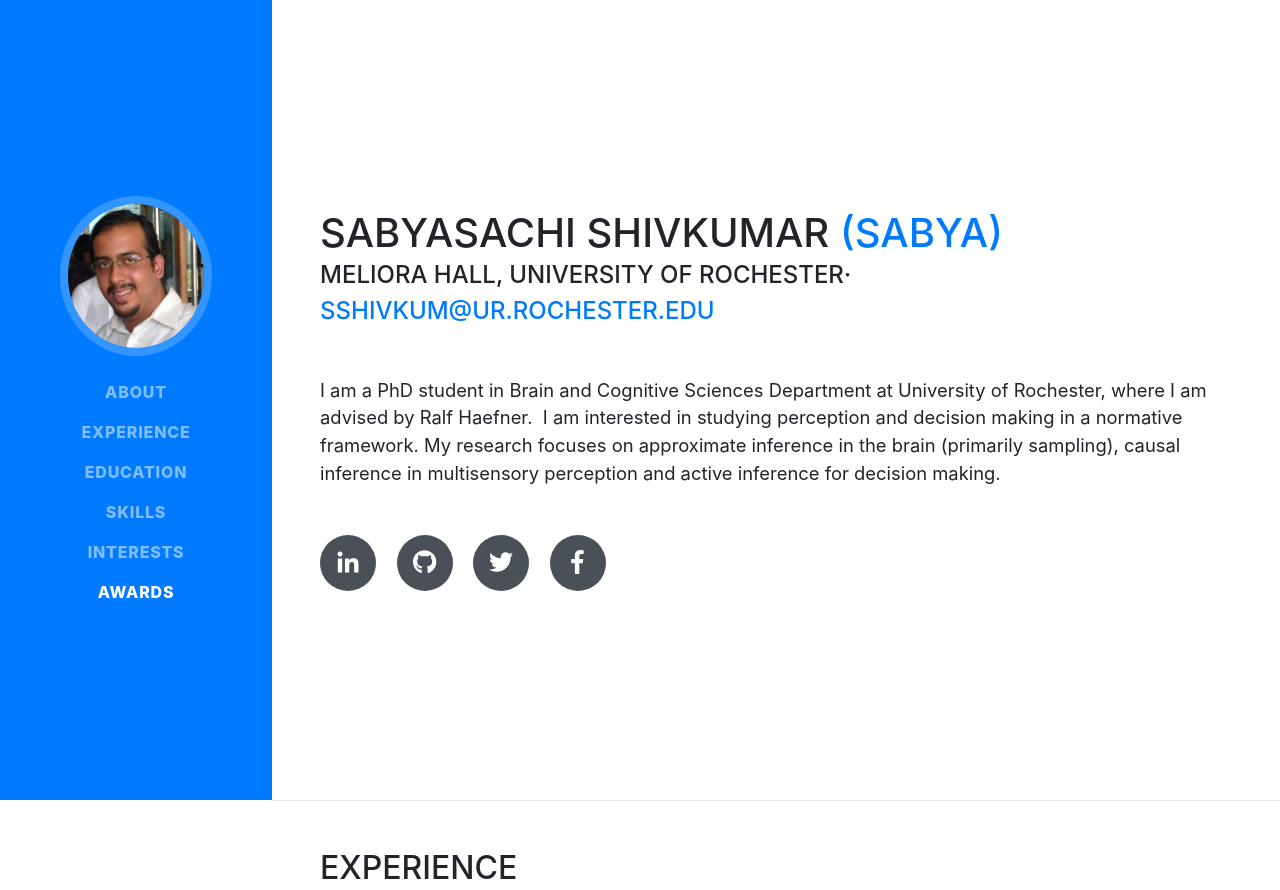
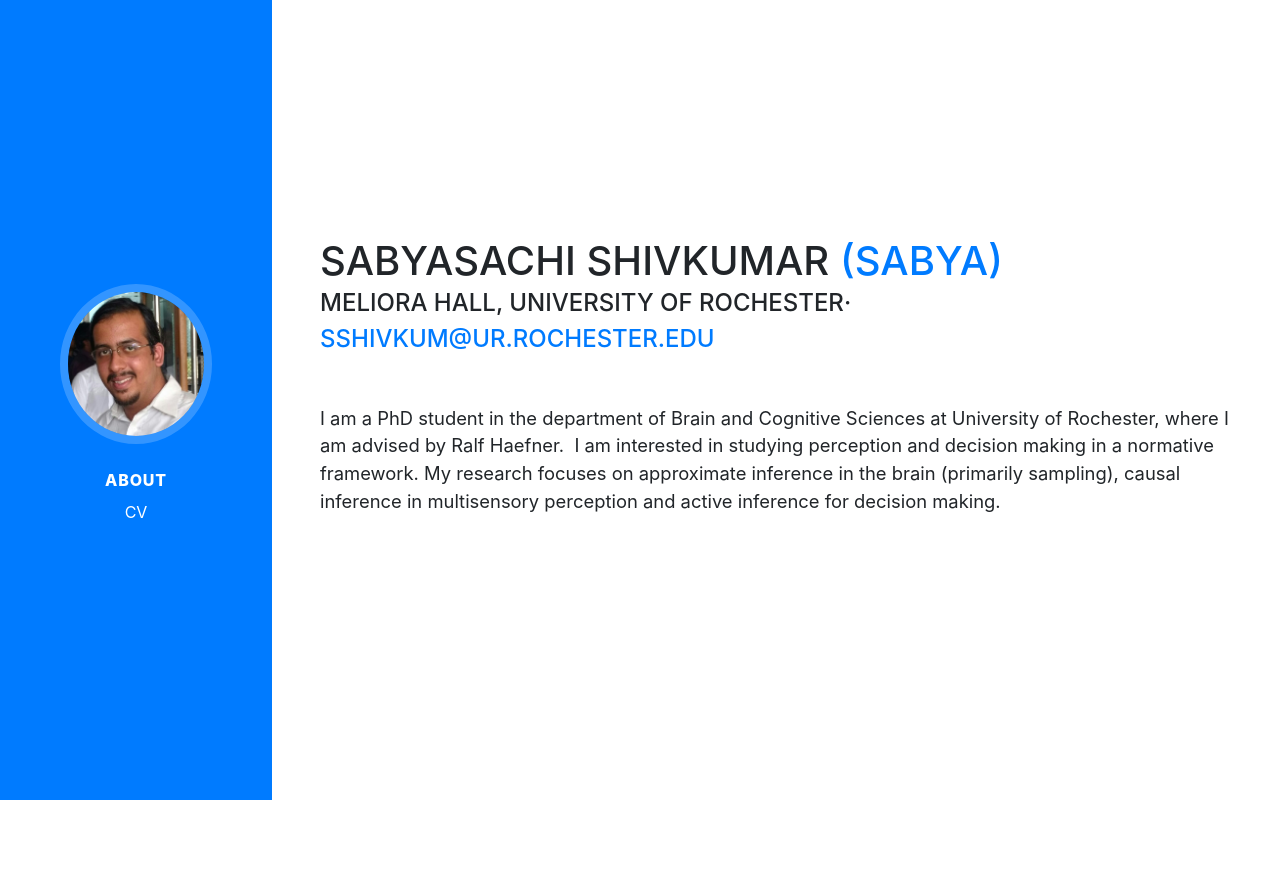
Before and after one commit to manga-sab/manga-sab.github.io, a website with bundled scripts: page index.html in a window 1280 px wide. Shown: the top 890 px of the page. After the commit the page ends 800 px from the top, so only its background shows below. Built offline with nearby package versions, Linux system fonts and the light colour scheme; a web font is replaced by a local one.

Commit message:
Linking CV

```diff
--- a/css/resume.css
+++ b/css/resume.css
@@ -176,7 +176,7 @@ section.resume-section .resume-item .resume-date {
 }
 
 .bg-primary {
-  background-color: #BD5D38 !important;
+  background-color: #FFFFFF !important;
 }
 
 .text-primary {
@@ -184,9 +184,9 @@ section.resume-section .resume-item .resume-date {
 }
 
 a {
-  color: #BD5D38;
+  color: #FFFFFF;
 }
 
 a:hover, a:focus, a:active {
-  color: #824027;
+  color: #000000;
 }
--- a/index.html
+++ b/index.html
@@ -8,7 +8,7 @@
     <meta name="description" content="">
     <meta name="author" content="">
 
-    <title>Resume - Start Bootstrap Theme</title>
+    <title>Sabyasachi Shivkumar</title>
 
     <!-- Bootstrap core CSS -->
     <link href="vendor/bootstrap/css/bootstrap.min.css" rel="stylesheet">
@@ -41,20 +41,9 @@
             <a class="nav-link js-scroll-trigger" href="#about">About</a>
           </li>
           <li class="nav-item">
-            <a class="nav-link js-scroll-trigger" href="#experience">Experience</a>
+            <a href="Sabya_CV.pdf" style="color:white">CV</a>
           </li>
-          <li class="nav-item">
-            <a class="nav-link js-scroll-trigger" href="#education">Education</a>
-          </li>
-          <li class="nav-item">
-            <a class="nav-link js-scroll-trigger" href="#skills">Skills</a>
-          </li>
-          <li class="nav-item">
-            <a class="nav-link js-scroll-trigger" href="#interests">Interests</a>
-          </li>
-          <li class="nav-item">
-            <a class="nav-link js-scroll-trigger" href="#awards">Awards</a>
-          </li>
+
         </ul>
       </div>
     </nav>
@@ -69,31 +58,17 @@
           <div class="subheading mb-5">Meliora Hall, University of Rochester·
             <a href="mailto:name@email.com">sshivkum@ur.rochester.edu</a>
           </div>
-          <p class="lead mb-5">I am a PhD student in Brain and Cognitive Sciences Department at University of Rochester, where I am advised by Ralf Haefner.
+          <p class="lead mb-5">I am a PhD student in the department of Brain and Cognitive Sciences at University of Rochester, where I am advised by Ralf Haefner.
 
  I am interested in studying perception and decision making in a normative framework. My research focuses on approximate inference in the brain (primarily sampling), causal inference in multisensory perception and active inference for decision making.</p>
-          <div class="social-icons">
-            <a href="#">
-              <i class="fab fa-linkedin-in"></i>
-            </a>
-            <a href="#">
-              <i class="fab fa-github"></i>
-            </a>
-            <a href="#">
-              <i class="fab fa-twitter"></i>
-            </a>
-            <a href="#">
-              <i class="fab fa-facebook-f"></i>
-            </a>
-          </div>
-        </div>
+
       </section>
 
-      <hr class="m-0">
+      <!-- <hr class="m-0">
 
       <section class="resume-section p-3 p-lg-5 d-flex flex-column" id="experience">
         <div class="my-auto">
-          <h2 class="mb-5">Experience</h2>
+          <h2 class="mb-5">CV</h2>
 
           <div class="resume-item d-flex flex-column flex-md-row mb-5">
             <div class="resume-content mr-auto">
@@ -285,7 +260,7 @@
         </div>
       </section>
 
-    </div>
+    </div> -->
 
     <!-- Bootstrap core JavaScript -->
     <script src="vendor/jquery/jquery.min.js"></script>
```
Also changed, not shown: css/resume.min.css, 4 other files.
